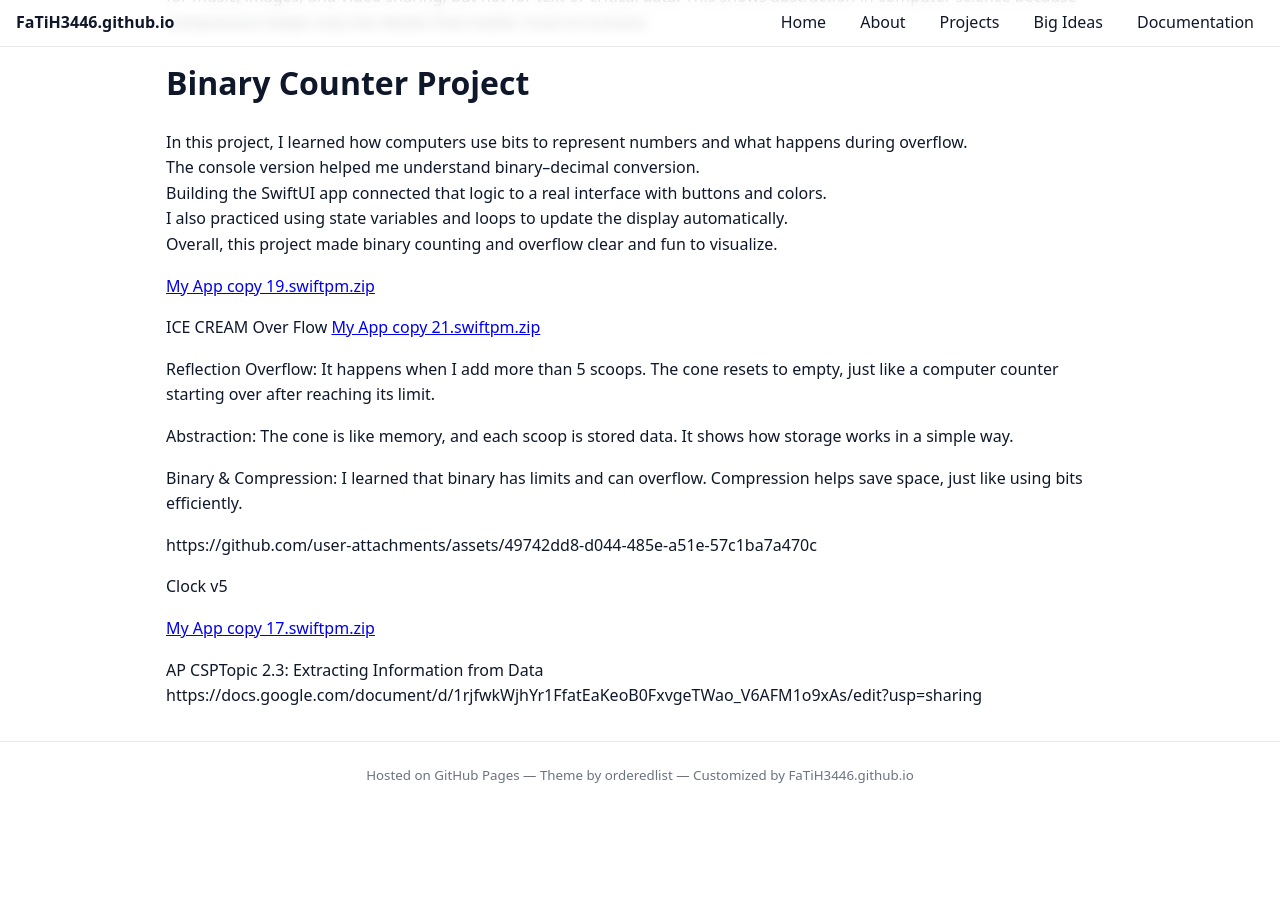
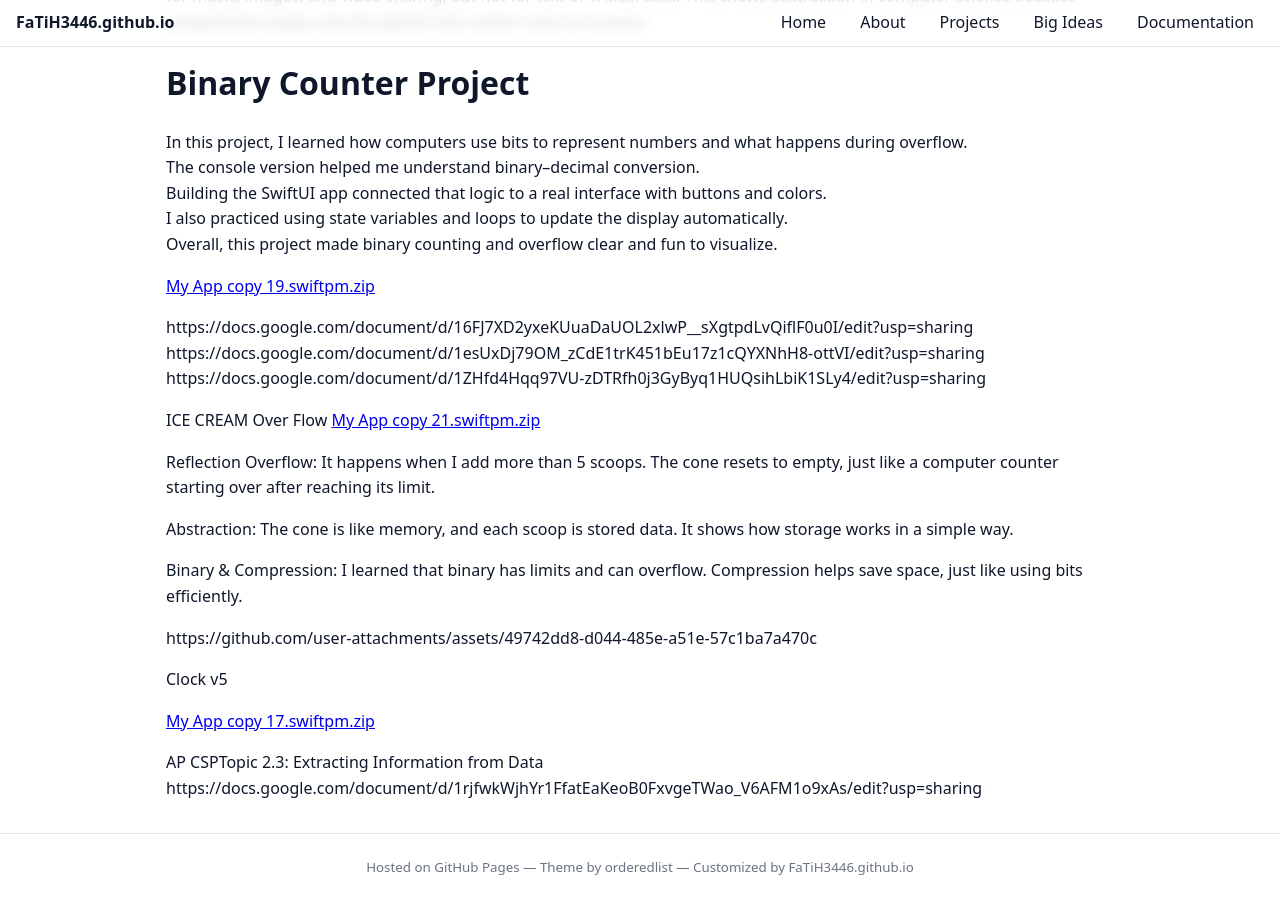
Before and after one commit to FaTiH3446/FaTiH3446.github.io, a Jekyll site: the page built from project.md, in a window 1280 px wide and 900 px high, scrolled down 10236 px. Built offline with Jekyll 4.4.1, drawn with Linux system fonts in a browser that asks for light colours; before the commit the page ends 11043 px from its top, so only the background shows below that; part of the change alters nothing that is shown.

Commit message:
Update project.md

```diff
--- a/project.md
+++ b/project.md
@@ -462,7 +462,9 @@ Overall, this project made binary counting and overflow clear and fun to visuali
 
 [My App copy 19.swiftpm.zip](https://github.com/user-attachments/files/23064940/My.App.copy.19.swiftpm.zip)
 
-
+https://docs.google.com/document/d/16FJ7XD2yxeKUuaDaUOL2xlwP__sXgtpdLvQiflF0u0I/edit?usp=sharing
+https://docs.google.com/document/d/1esUxDj79OM_zCdE1trK451bEu17z1cQYXNhH8-ottVI/edit?usp=sharing
+https://docs.google.com/document/d/1ZHfd4Hqq97VU-zDTRfh0j3GyByq1HUQsihLbiK1SLy4/edit?usp=sharing
 
 ICE CREAM Over Flow
 [My App copy 21.swiftpm.zip](https://github.com/user-attachments/files/23064188/My.App.copy.21.swiftpm.zip)
```
